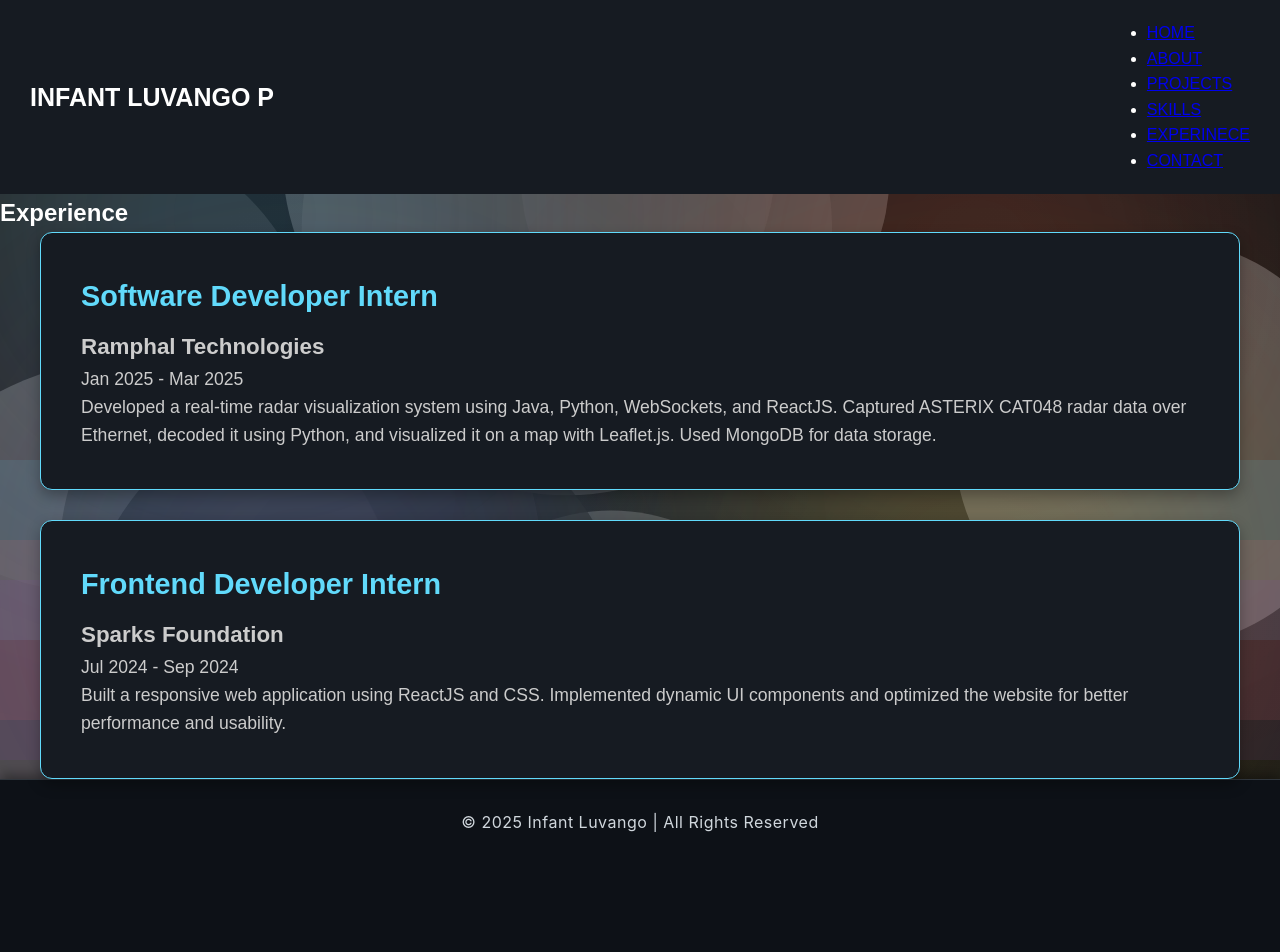
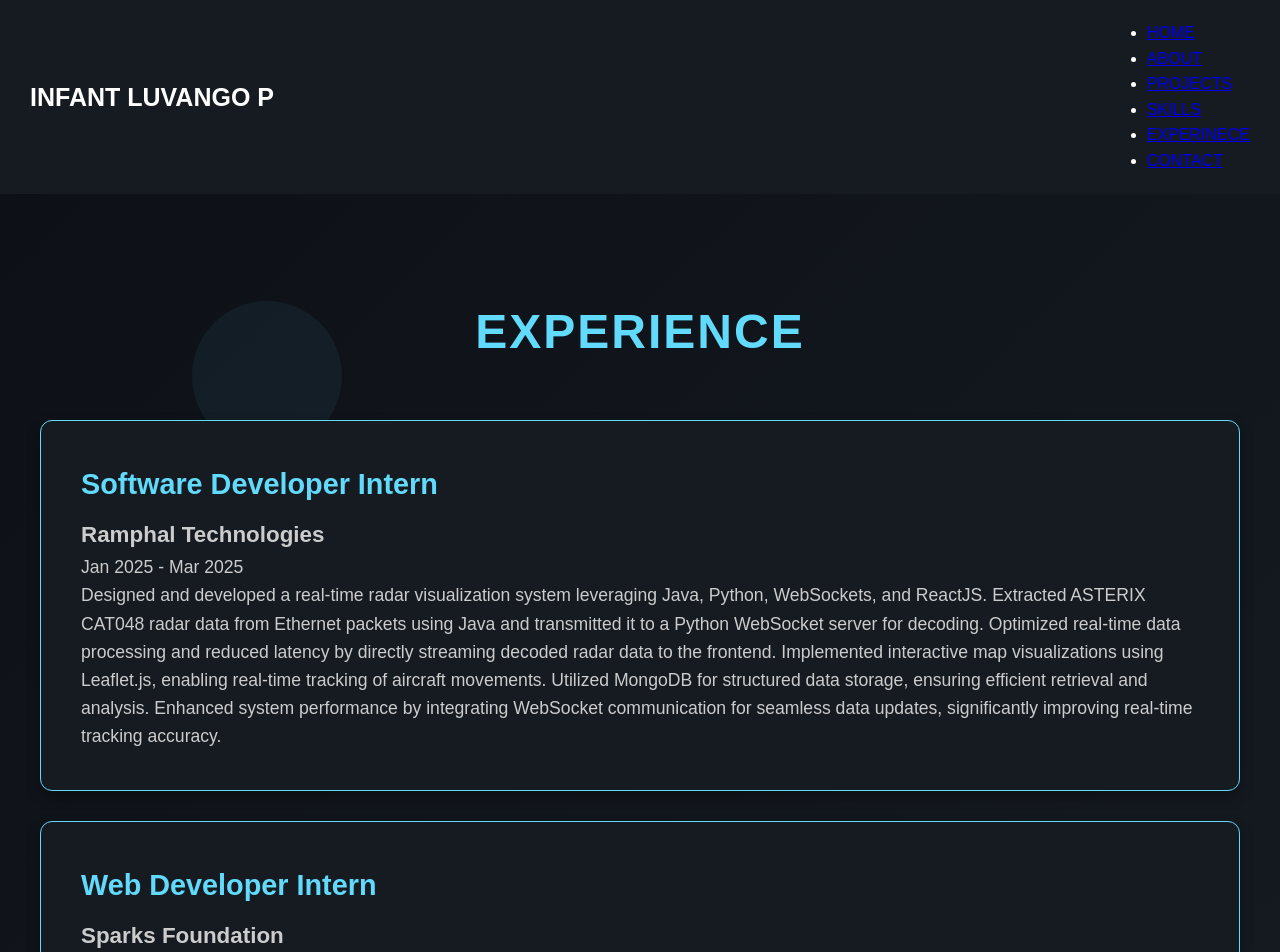
Before and after one commit to INFANTLUVANGO/portfolio, a React (Vite) app: page /experience in a window 1280 px wide. Shown: the top 952 px of the page. Before the commit the page ends 865 px from the top, so only its background shows below. Built offline with nearby package versions, Linux system fonts and the light colour scheme.

Commit message:
Update Experience.jsx

```diff
--- a/src/components/Experience.jsx
+++ b/src/components/Experience.jsx
@@ -1,60 +1,70 @@
-// import React from "react";
-// import { motion } from "framer-motion";
-// import "../styles/Experience.css";
-
-// const Experience = () => {
-//   return (
-//     <motion.div
-//       className="experience"
-//       initial={{ opacity: 0 }}
-//       animate={{ opacity: 1 }}
-//       transition={{ duration: 1.5 }}
-//     >
-//       <h2>Experience</h2>
-//       <p>Intern at Ramphal Technologies - Radar Visualization Project.</p>
-//       <p>Worked with ReactJS, Java, WebSockets, and MongoDB.</p>
-//     </motion.div>
-//   );
-// };
-
-// export default Experience;
 import React from "react";
 import { motion } from "framer-motion";
 import "../styles/Experience.css";
 
 const Experience = () => {
-  const experiences = [
+
+  return (
+     <motion.div
+          className="experience"
+          initial={{ opacity: 0 }}
+          animate={{ opacity: 1 }}
+          transition={{ duration: 0 }}
+        >
+          {/* Background Shapes */}
+          <div className="experience-background">
+            <div className="shape-circle"></div>
+            <div className="shape-triangle"></div>
+            <div className="shape-hexagon"></div>
+          </div>
+
+          <h2>Experience</h2>
+
+
+         <motion.div
+           className="experience-list"
+           initial="hidden"
+           animate="visible"
+           variants={{
+             hidden: { opacity: 0, y: 100 },
+             visible: {
+               opacity: 1,
+               y: 0,
+               transition: {
+                 staggerChildren: 0.3,
+                 duration: 1
+               }
+             }
+           }}
+         >
+           {/* Experience Cards */}
+           {[
+
             {
       title: "Software Developer Intern",
       company: "Ramphal Technologies",
       duration: "Jan 2025 - Mar 2025",
       description:
-        "Developed a real-time radar visualization system using Java, Python, WebSockets, and ReactJS. Captured ASTERIX CAT048 radar data over Ethernet, decoded it using Python, and visualized it on a map with Leaflet.js. Used MongoDB for data storage."
+        "Designed and developed a real-time radar visualization system leveraging Java, Python, WebSockets, and ReactJS. Extracted ASTERIX CAT048 radar data from Ethernet packets using Java and transmitted it to a Python WebSocket server for decoding. Optimized real-time data processing and reduced latency by directly streaming decoded radar data to the frontend. Implemented interactive map visualizations using Leaflet.js, enabling real-time tracking of aircraft movements. Utilized MongoDB for structured data storage, ensuring efficient retrieval and analysis. Enhanced system performance by integrating WebSocket communication for seamless data updates, significantly improving real-time tracking accuracy."
     },
     {
-      title: "Frontend Developer Intern",
+      title: "Web Developer Intern",
       company: "Sparks Foundation",
-      duration: "Jul 2024 - Sep 2024",
+      duration: "May 2023 - Jun 2023",
       description:
-        "Built a responsive web application using ReactJS and CSS. Implemented dynamic UI components and optimized the website for better performance and usability."
+        "Developed a fully responsive and interactive web application using ReactJS, improving user experience with dynamic UI components. Designed and optimized the application for enhanced performance, implementing lazy loading and efficient state management. Applied modern CSS techniques to create a visually appealing and accessible UI, ensuring cross-browser compatibility. Focused on usability and performance optimization, achieving faster load times and seamless navigation across different devices. Collaborated with a team to integrate APIs, enhancing the application's functionality and responsiveness."
     }
-  ];
 
-  return (
-    <motion.div
-      className="experience-container"
-      initial={{ opacity: 0 }}
-      animate={{ opacity: 1 }}
-      transition={{ duration: 1 }}
-    >
-      <h2>Experience</h2>
-      <div className="experience-list">
-        {experiences.map((exp, index) => (
+           ].map((exp, index) => (
              <motion.div
                key={index}
                className="experience-card"
-            whileHover={{ scale: 1.05 }}
-            transition={{ type: "spring", stiffness: 100 }}
+               whileHover={{ scale: 1.07 }}
+               variants={{
+                 hidden: { opacity: 0, y: 30 },
+                 visible: { opacity: 1, y: 0 }
+               }}
+               transition={{ duration: 0.1 }}
              >
               <h3>{exp.title}</h3>
               <h4>{exp.company}</h4>
@@ -62,7 +72,7 @@ const Experience = () => {
               <p>{exp.description}</p>
              </motion.div>
            ))}
-      </div>
+         </motion.div>
         </motion.div>
      );
 };
```
Lines whose indentation alone changed are shown as unchanged.
